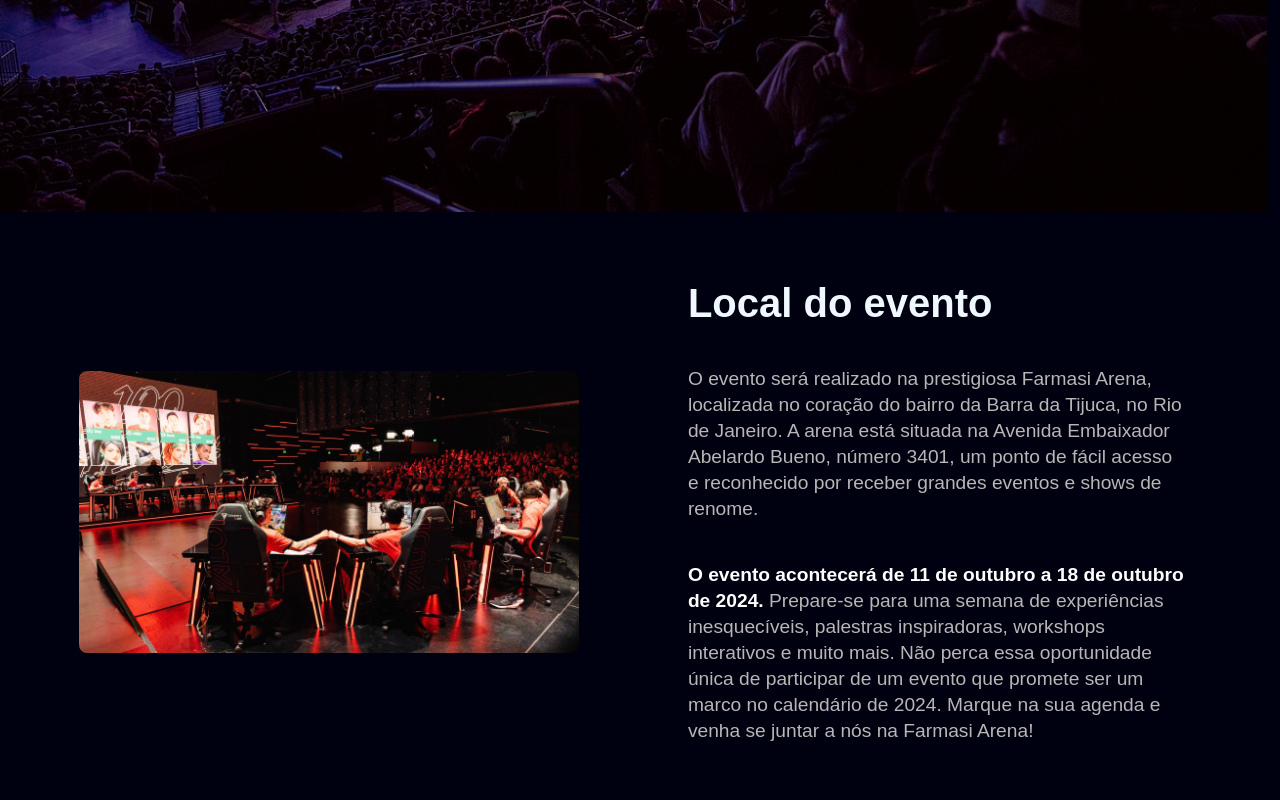
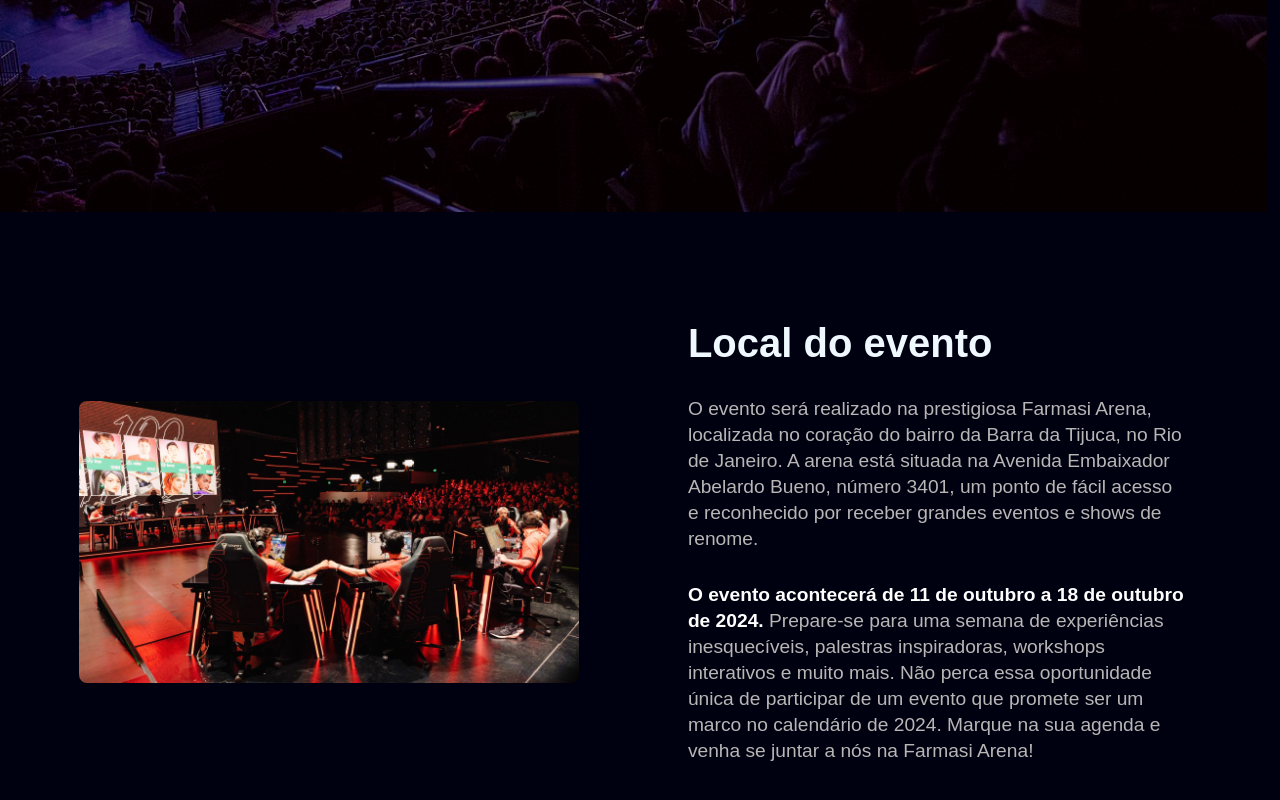
Before and after one commit to Dom-Garotom/GamesCamp-React, a React (Vite) app: page / in a window 1280 px wide. Shown: the part 588-1388 px from the top of the page. Built offline with nearby package versions, Linux system fonts and the light colour scheme.

Commit message:
feat: Criando as sections genericas restantes

```diff
--- a/src/components/heroSection/index.tsx
+++ b/src/components/heroSection/index.tsx
@@ -15,6 +15,7 @@
     width: 99vw;
     min-block-size: 100vh;
     text-align: center;
+    margin-bottom: 50px;
 
     p{
         font-size: 20px;
--- a/src/components/sectionDefault/index.tsx
+++ b/src/components/sectionDefault/index.tsx
@@ -28,7 +28,7 @@
 const Wrapper = styled.div`
     display: flex;
     flex-direction: column;
-    gap: 40px;
+    gap: 30px;
     text-align: left;
 
     div{
```
